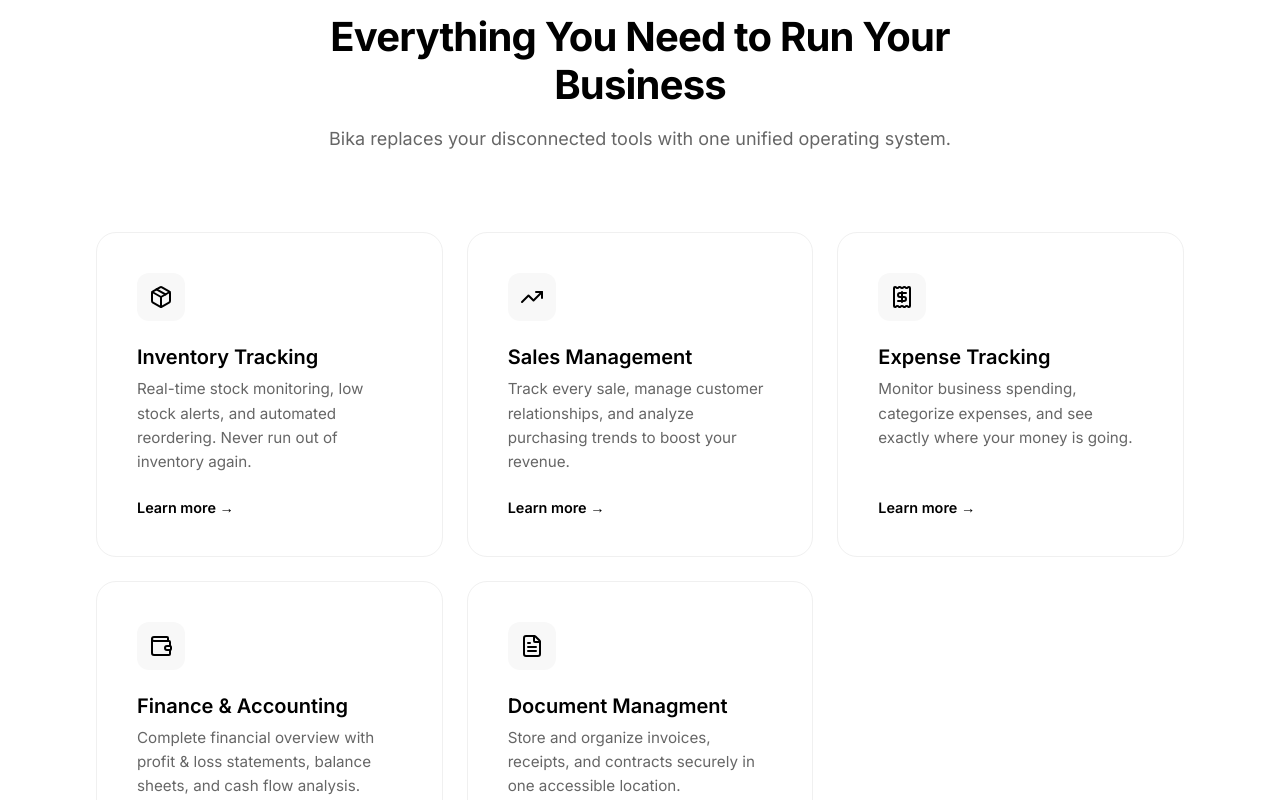
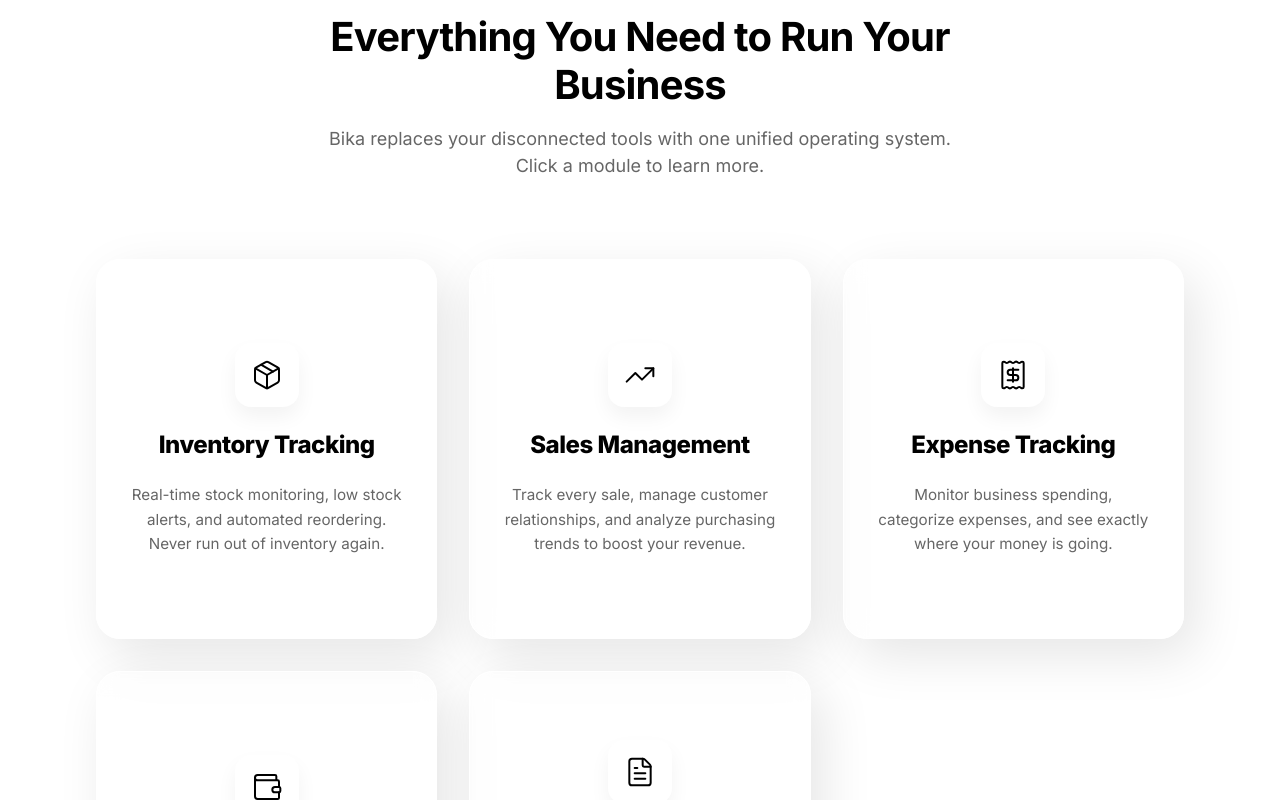
Before and after one commit to bilyv/bika.site, a Next.js app: page / in a window 1280 px wide. Shown: the part 1940-2740 px from the top of the page. Built offline with nearby package versions, Linux system fonts and the light colour scheme.

Commit message:
added feature detailing

```diff
--- /dev/null
+++ b/src/app/features/feature.module.css
@@ -0,0 +1,135 @@
+.page {
+    padding: 160px 0 100px;
+    min-height: 100vh;
+}
+
+.content {
+    max-width: 800px;
+    margin: 0 auto;
+}
+
+.backBtn {
+    display: inline-flex;
+    align-items: center;
+    gap: 0.5rem;
+    color: #666;
+    font-size: 0.9rem;
+    font-weight: 500;
+    margin-bottom: 3rem;
+    transition: color 0.2s;
+}
+
+.backBtn:hover {
+    color: #000;
+}
+
+.header {
+    margin-bottom: 4rem;
+}
+
+.iconWrapper {
+    width: 80px;
+    height: 80px;
+    background: #f8f8f8;
+    border-radius: 20px;
+    display: flex;
+    align-items: center;
+    justify-content: center;
+    color: #000;
+    margin-bottom: 2rem;
+}
+
+.title {
+    font-size: 4rem;
+    font-weight: 700;
+    letter-spacing: -0.05em;
+    color: #000;
+    margin-bottom: 1.5rem;
+    line-height: 1.1;
+}
+
+.mainDesc {
+    font-size: 1.5rem;
+    color: #333;
+    line-height: 1.4;
+    font-weight: 500;
+}
+
+.section {
+    margin-top: 5rem;
+}
+
+.section h2 {
+    font-size: 2rem;
+    font-weight: 700;
+    margin-bottom: 1.5rem;
+    letter-spacing: -0.02em;
+}
+
+.section p {
+    font-size: 1.125rem;
+    color: #666;
+    line-height: 1.6;
+    margin-bottom: 2rem;
+}
+
+.solutionBox {
+    background: #fcfcfc;
+    border: 1px solid #f0f0f0;
+    border-radius: 24px;
+    padding: 3rem;
+    margin-top: 3rem;
+}
+
+.solutionBox h3 {
+    font-size: 1.25rem;
+    font-weight: 700;
+    margin-bottom: 1rem;
+}
+
+.ctaWrapper {
+    margin-top: 5rem;
+    text-align: center;
+    padding: 5rem;
+    background: #000;
+    border-radius: 32px;
+    color: #fff;
+}
+
+.ctaWrapper h2 {
+    font-size: 2.5rem;
+    margin-bottom: 1rem;
+}
+
+.ctaWrapper p {
+    color: #aaa;
+    margin-bottom: 2.5rem;
+}
+
+.ctaBtn {
+    background: #fff;
+    color: #000;
+    padding: 1rem 2.5rem;
+    border-radius: 100px;
+    font-weight: 700;
+    font-size: 1.1rem;
+    display: inline-block;
+}
+
+@media (max-width: 768px) {
+    .title {
+        font-size: 2.75rem;
+    }
+
+    .mainDesc {
+        font-size: 1.25rem;
+    }
+
+    .section h2 {
+        font-size: 1.5rem;
+    }
+
+    .ctaWrapper {
+        padding: 3rem 1.5rem;
+    }
+}
--- a/src/components/Features.module.css
+++ b/src/components/Features.module.css
@@ -1,6 +1,5 @@
 .section {
     padding: 8rem 0;
-    background: #fff;
 }
 
 .header {
@@ -27,58 +26,69 @@
 
 .grid {
     display: grid;
-    grid-template-columns: repeat(auto-fit, minmax(300px, 1fr));
-    gap: 1.5rem;
+    grid-template-columns: repeat(auto-fit, minmax(280px, 1fr));
+    gap: 2rem;
     padding: 0 1.5rem;
+    justify-items: center;
 }
 
+/* Glassmorphism Card Style from UIverse */
 .card {
-    padding: 2.5rem;
-    border-radius: 20px;
-    border: 1px solid #f0f0f0;
-    background: white;
-    transition: all 0.3s cubic-bezier(0.4, 0, 0.2, 1);
+    box-sizing: border-box;
+    width: 100%;
+    max-width: 350px;
+    min-height: 380px;
+    background: rgba(255, 255, 255, 0.4);
+    border: 1px solid white;
+    box-shadow: 12px 17px 51px rgba(0, 0, 0, 0.1);
+    backdrop-filter: blur(10px);
+    -webkit-backdrop-filter: blur(10px);
+    border-radius: 24px;
+    text-align: center;
+    cursor: pointer;
+    transition: all 0.5s;
     display: flex;
     flex-direction: column;
+    align-items: center;
+    justify-content: center;
+    user-select: none;
+    padding: 3rem 2rem;
     gap: 1.5rem;
 }
 
 .card:hover {
-    border-color: #000;
+    border: 1px solid black;
+    transform: scale(1.05);
+    background: rgba(255, 255, 255, 0.6);
+}
+
+.card:active {
+    transform: scale(0.95) rotateZ(1.7deg);
 }
 
 .iconWrapper {
-    width: 48px;
-    height: 48px;
-    border-radius: 12px;
-    background: #f8f8f8;
+    width: 64px;
+    height: 64px;
+    border-radius: 16px;
+    background: #fff;
     display: flex;
     align-items: center;
     justify-content: center;
     color: #000;
+    box-shadow: 0 10px 20px rgba(0, 0, 0, 0.05);
 }
 
 .cardTitle {
-    font-size: 1.25rem;
-    margin-bottom: 0.5rem;
-    font-weight: 600;
+    font-size: 1.5rem;
+    font-weight: 800;
     color: #000;
+    letter-spacing: -0.02em;
 }
 
 .cardDesc {
     color: #666;
     font-size: 0.95rem;
     line-height: 1.6;
-}
-
-.learnMore {
-    margin-top: auto;
-    color: #000;
-    font-weight: 600;
-    font-size: 0.9rem;
-    display: inline-flex;
-    align-items: center;
-    gap: 0.5rem;
 }
 
 @media (max-width: 768px) {
@@ -89,8 +99,4 @@
     .title {
         font-size: 2rem;
     }
-
-    .grid {
-        grid-template-columns: 1fr;
-    }
 }
--- a/src/components/Features.tsx
+++ b/src/components/Features.tsx
@@ -9,30 +9,35 @@
 } from 'lucide-react';
 import Link from 'next/link';
 
-const features = [
+export const features = [
     {
+        slug: "inventory",
         icon: Package,
         title: "Inventory Tracking",
         desc: "Real-time stock monitoring, low stock alerts, and automated reordering. Never run out of inventory again."
     },
     {
+        slug: "sales",
         icon: TrendingUp,
         title: "Sales Management",
         desc: "Track every sale, manage customer relationships, and analyze purchasing trends to boost your revenue."
     },
     {
+        slug: "expenses",
         icon: Receipt,
         title: "Expense Tracking",
         desc: "Monitor business spending, categorize expenses, and see exactly where your money is going."
     },
     {
+        slug: "finance",
         icon: Wallet,
         title: "Finance & Accounting",
         desc: "Complete financial overview with profit & loss statements, balance sheets, and cash flow analysis."
     },
     {
+        slug: "documents",
         icon: FileText,
-        title: "Document Managment",
+        title: "Document Management",
         desc: "Store and organize invoices, receipts, and contracts securely in one accessible location."
     }
 ];
@@ -44,22 +49,19 @@
                 <div className={styles.header}>
                     <h2 className={styles.title}>Everything You Need to Run Your Business</h2>
                     <p className={styles.subtitle}>
-                        Bika replaces your disconnected tools with one unified operating system.
+                        Bika replaces your disconnected tools with one unified operating system. Click a module to learn more.
                     </p>
                 </div>
 
                 <div className={styles.grid}>
                     {features.map((feature, index) => (
-                        <div key={index} className={styles.card}>
+                        <Link href={`/features/${feature.slug}`} key={index} className={styles.card}>
                             <div className={styles.iconWrapper}>
-                                <feature.icon size={24} />
+                                <feature.icon size={32} strokeWidth={1.5} />
                             </div>
-                            <div>
-                                <h3 className={styles.cardTitle}>{feature.title}</h3>
-                                <p className={styles.cardDesc}>{feature.desc}</p>
-                            </div>
-                            <Link href="#" className={styles.learnMore}>Learn more →</Link>
-                        </div>
+                            <h3 className={styles.cardTitle}>{feature.title}</h3>
+                            <p className={styles.cardDesc}>{feature.desc}</p>
+                        </Link>
                     ))}
                 </div>
             </div>
```
Also changed, not shown: src/app/features/[slug]/page.tsx (added, +97 -0 lines).
